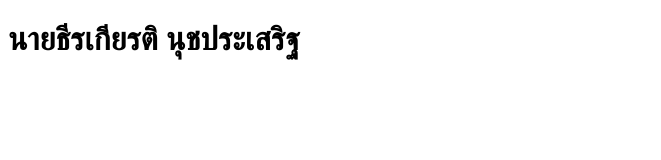
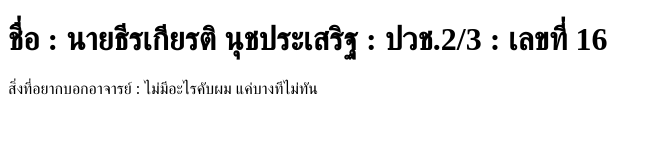
Before and after one commit to Thirakait16242007/job1, a plain HTML site: page index.html in a window 1280 px wide. Shown: the whole page, without its empty margins (0-661 px from the left). Drawn offline with Linux system fonts and the light colour scheme.

Commit message:
เปลี่ยนคำสั่ง

```diff
--- a/index.html
+++ b/index.html
@@ -6,6 +6,7 @@
     <title>Document</title>
 </head>
 <body>
-    <h1>นายธีรเกียรติ นุชประเสริฐ</h1>
+    <h1>ชื่อ : นายธีรเกียรติ นุชประเสริฐ : ปวช.2/3 : เลขที่ 16</h1>
+    <p>สิ่งที่อยากบอกอาจารย์ : ไม่มีอะไรคับผม แค่บางทีไม่ทัน</p>
 </body>
 </html>
```
